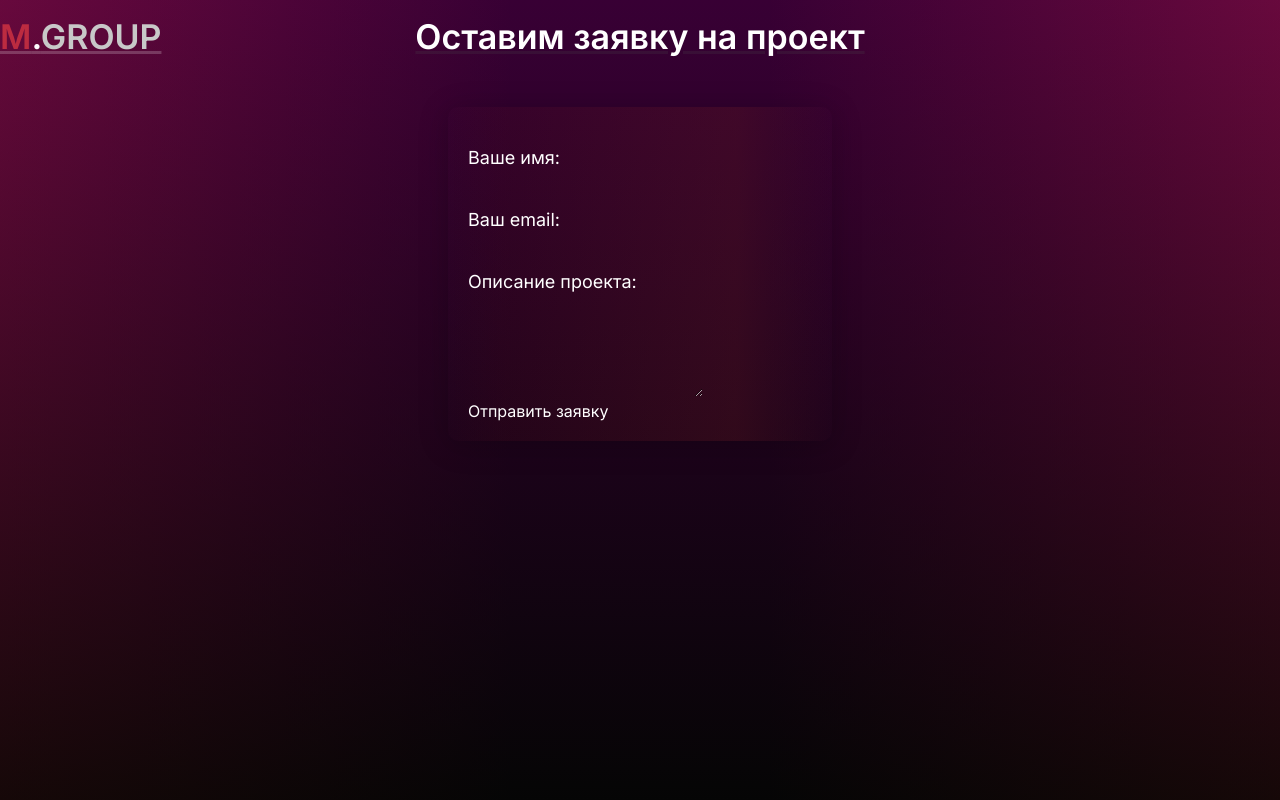
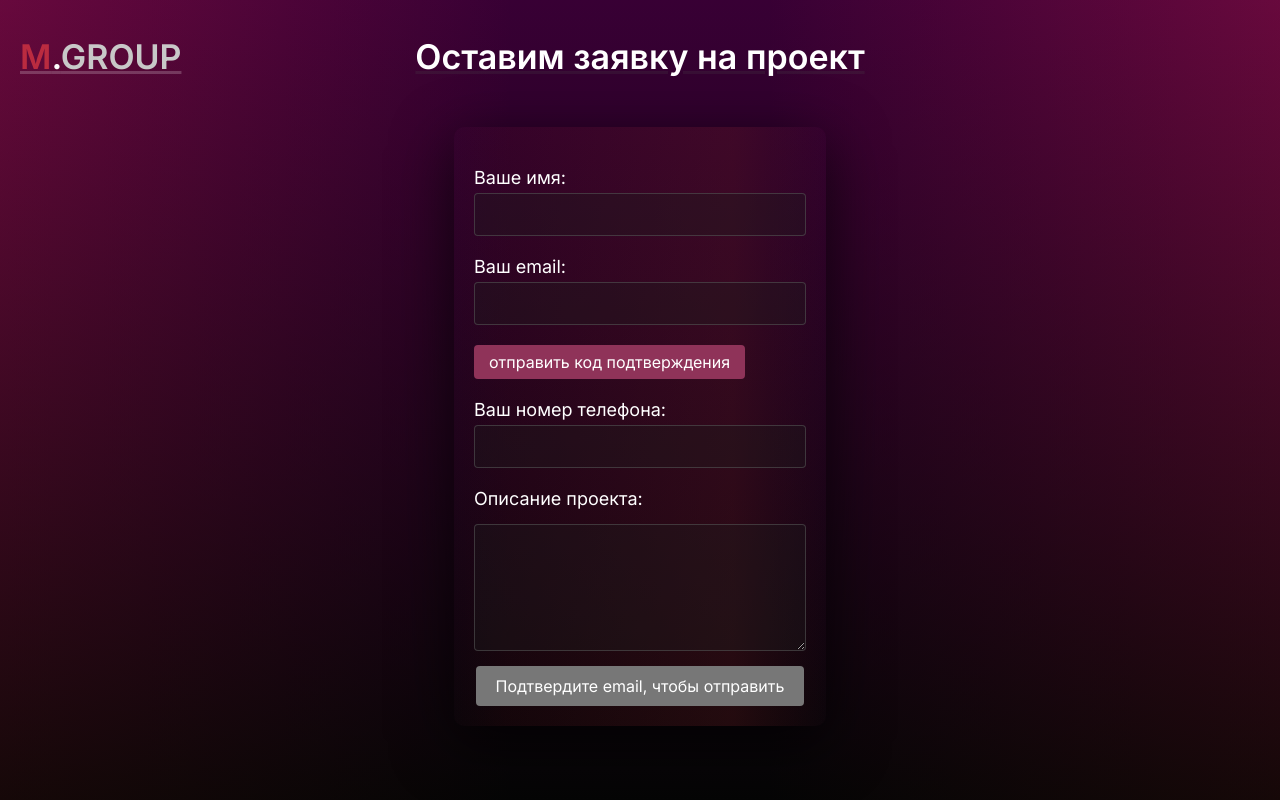
Before and after one commit to SergeyReHub/react-app, a React (Create React App) app: page /feedback in a window 1280 px wide. Built offline with nearby package versions, Linux system fonts and the light colour scheme.

Commit message:
feed_back

```diff
--- a/src/components/feedback_page/FeedBackPage.js
+++ b/src/components/feedback_page/FeedBackPage.js
@@ -1,42 +1,168 @@
-import React from 'react';
+import React, { useState, useRef } from 'react';
 import "./feedback_page.css"
 
-function MainPage() {
+function FeedBackPage() {
+    const [isCodeSent, setIsCodeSent] = useState(false);
+    const [isEmailConfirmed, setIsEmailConfirmed] = useState(false);
+    const [userCode, setUserCode] = useState('');
+    const [emailError, setEmailError] = useState(false); // для подсветки
+    const [disappearCodeSent, setDisappearCodeSent] = useState(false);
+
+    // Для демо: сгенерируем простой код — можно заменить на серверный
+    const [verificationCode] = useState(Math.floor(100000 + Math.random() * 900000).toString());
+
+    const emailInputRef = useRef(null);
+    const codeInputRef = useRef(null);
 
     const handleClick = () => {
         window.location.href = '/';
-    }
+    };
+
+    const handleSendCode = () => {
+        // Здесь можно вызвать API: /api/send-verification-code
+        const email = emailInputRef.current?.value;
+        if (!email || !/\S+@\S+\.\S+/.test(email)) {
+            alert("Пожалуйста, введите корректный email.");
+            return;
+        }
+
+        console.log(`Отправляем код на ${email}. Код: ${verificationCode}`); // для демо
+        setIsCodeSent(true);
+        setEmailError(false);
+
+        // Фокус на поле ввода кода
+        setTimeout(() => codeInputRef.current?.focus(), 0);
+    };
+
+    const handleConfirmCode = () => {
+        if (userCode.trim() === verificationCode) {
+            setIsEmailConfirmed(true);
+            setIsCodeSent(false);
+            setUserCode('');
+            setEmailError(false);
+            setDisappearCodeSent(true);
+        } else {
+            setEmailError(true);
+            alert("Неверный код подтверждения.");
+        }
+    };
+
+    const handleSubmit = (e) => {
+        e.preventDefault();
+
+        if (!isEmailConfirmed) {
+            setEmailError(true);
+            // Прокрутим и сфокусируемся на email-блоке
+            emailInputRef.current?.scrollIntoView({ behavior: 'smooth', block: 'center' });
+            emailInputRef.current?.focus();
+            return;
+        }
+
+        // Здесь — отправка формы на сервер
+        const formData = new FormData(e.target);
+        const data = {
+            name: formData.get('name'),
+            email: formData.get('email'),
+            projectDescription: formData.get('projectDescription')
+        };
+        console.log('Форма отправлена:', data);
+        alert("Заявка успешно отправлена!");
+        // Можно сделать redirect или очистку формы
+    };
+
     return (
         <div className='feedback-container'>
             <div className="header">
-                <span className="brand"
-                    onClick={handleClick}>
+                <span className="brand" onClick={handleClick}>
                     <span style={{ color: 'rgba(253, 69, 69, 0.58)' }}>M</span>
                     <span style={{ color: 'rgba(253, 253, 253, 1)' }}>.</span>
                     <span style={{ color: 'rgba(200, 200, 200, 1)' }}>GROUP</span>
                 </span>
                 <h2>Оставим заявку на проект</h2>
             </div>
+
             <div className="feedback-form-container">
-                <form className='feedback-form'>
+                <form className='feedback-form' onSubmit={handleSubmit}>
                     <label>
                         Ваше имя:
-                        <input type="text" name="name" required />
+                        <input className="name-input" type="text" name="name" required />
                     </label>
+
                     <label>
                         Ваш email:
-                        <input type="email" name="email" required />
+                        <input
+                            ref={emailInputRef}
+                            className="email-input"
+                            type="email"
+                            name="email"
+                            required
+                        />
+                        <div className="email-submit-block">
+                            {!isCodeSent ? (
+                                <button
+                                    type="button"
+                                    className={`email-submit-button ${disappearCodeSent ? 'disappear' : ''} ${emailError ? 'error' : ''}`}
+                                    onClick={handleSendCode}
+                                    title="Нажмите чтобы отправить код подтверждения на email"
+                                >
+                                    отправить код подтверждения
+                                </button>
+                            ) : (
+                                <>
+                                    <input
+                                        ref={codeInputRef}
+                                        type="text"
+                                        inputMode="numeric"
+                                        pattern="[0-9]*"
+                                        maxLength="6"
+                                        value={userCode}
+                                        onChange={(e) => setUserCode(e.target.value)}
+                                        placeholder="Код из письма"
+                                        className={`verification-input ${emailError ? 'error' : ''}`}
+                                        required
+                                    />
+                                    <button
+                                        type="button"
+                                        className={`email-submit-button ${emailError ? 'error' : ''}`}
+                                        onClick={handleConfirmCode}
+                                        title="Подтвердите код из письма"
+                                    >
+                                        подтвердить
+                                    </button>
+                                </>
+                            )}
+                        </div>
                     </label>
+
                     <label>
+                        Ваш номер телефона:
+                        <input className="phone-input" type="text" name="phone"
+                            inputMode="numeric"
+                            pattern="[0-9]*" required />
+                    </label>
+
+                    <label className='desc-label'>
                         Описание проекта:
-                        <textarea name="projectDescription" rows="5" required></textarea>
+                        <textarea
+                            className="project-description-input"
+                            name="projectDescription"
+                            rows="5"
+                            required
+                        ></textarea>
                     </label>
-                    <button type="submit">Отправить заявку</button>
+
+                    <button
+                        type="submit"
+                        className={`submit-button ${!isEmailConfirmed ? 'disabled' : ''}`}
+                        disabled={!isEmailConfirmed}
+                    >
+                        {isEmailConfirmed ? 'Отправить заявку' : 'Подтвердите email, чтобы отправить'}
+                    </button>
                 </form>
             </div>
         </div>
-
     );
 }
 
-export default MainPage;
+
+export default FeedBackPage;
--- a/src/components/feedback_page/feedback_page.css
+++ b/src/components/feedback_page/feedback_page.css
@@ -1,4 +1,5 @@
 .feedback-container {
+    padding: 20px;
     display: flex;
     flex-direction: column;
     width: 100vw;
@@ -78,7 +79,7 @@
             rgba(97, 15, 15, 0.123) 15%,
             rgba(105, 28, 28, 0.267) 75%,
             transparent 100%);
-    box-shadow: 0 4px 30px rgba(0, 0, 0, 0.205);
+    box-shadow: 0 17px 60px rgba(0, 0, 0, 0.671);
     border-radius: 10px;
     padding: 20px;
     z-index: 4;
@@ -87,4 +88,104 @@
 .feedback-form label {
     margin-top: 20px;
     font-size: 18px;
+    display: flex;
+    flex-direction: column;
+    width: 100%;
 }
+
+.feedback-form .desc-label {
+    display: flex;
+    flex-direction: column;
+    gap: 10px;
+}
+
+.feedback-form input,
+.feedback-form textarea {
+    width: 100%;
+    padding: 10px;
+    margin-top: 5px;
+    box-sizing: border-box; /* гарантирует, что padding/border не увеличивают ширину */
+    border: 1px solid #55555596;
+    border-radius: 4px;
+    background-color: rgba(30, 30, 30, 0.349);
+    color: white;
+}
+
+
+.email-submit-block{
+    display: flex;
+    flex-direction: row;
+    gap: 10px;
+    margin-top: 20px;
+}
+
+
+.feedback-form button {
+    align-self: center;
+    padding: 10px 20px;
+    background-color: #c20554;
+    color: white;
+    border: none;
+    border-radius: 4px;
+    cursor: pointer;
+    font-size: 16px;
+    margin-top: 15px;
+    transition: background-color ease-out 0.3s;
+}
+
+.feedback-form button:hover {
+    background-color: #eb50af;
+}
+
+.feedback-form .email-submit-button{
+    align-self: flex-start;
+    background-color: #8f3359;
+    padding: 7px 15px;
+    margin: auto 0;
+}
+
+.feedback-form .email-submit-button:hover{
+    background-color: #b14b70;
+}
+
+.email-submit-block input{
+    margin: auto 0 ;
+    align-self: center;
+    width: 30%;
+}
+
+
+/* Подсветка ошибки */
+.email-submit-button.error,
+.verification-input.error {
+    border: 2px solid #ff5555;
+    box-shadow: 0 0 6px rgba(255, 85, 85, 0.6);
+    background-color: #a0364e;
+}
+
+.email-submit-button.disappear{
+    display: none;
+    pointer-events: none;
+}
+
+.verification-input {
+    padding: 8px 12px;
+    font-size: 16px;
+    border-radius: 4px;
+    background-color: rgba(30, 30, 30, 0.349);
+    color: white;
+    border: 1px solid #55555596;
+    box-sizing: border-box;
+    flex: 1;
+    min-width: 100px;
+}
+
+/* Состояние кнопки "Отправить заявку" при блокировке */
+.feedback-form .submit-button.disabled {
+    background-color: #777;
+    cursor: not-allowed;
+}
+
+.feedback-form .submit-button.disabled:hover {
+    background-color: #777;
+}
--- a/src/styles/reset.css
+++ b/src/styles/reset.css
@@ -80,9 +80,6 @@ button::-moz-focus-inner {
 	border: 0;
 }
 
-label {
-	cursor: pointer;
-}
 
 legend {
 	display: block;
```
